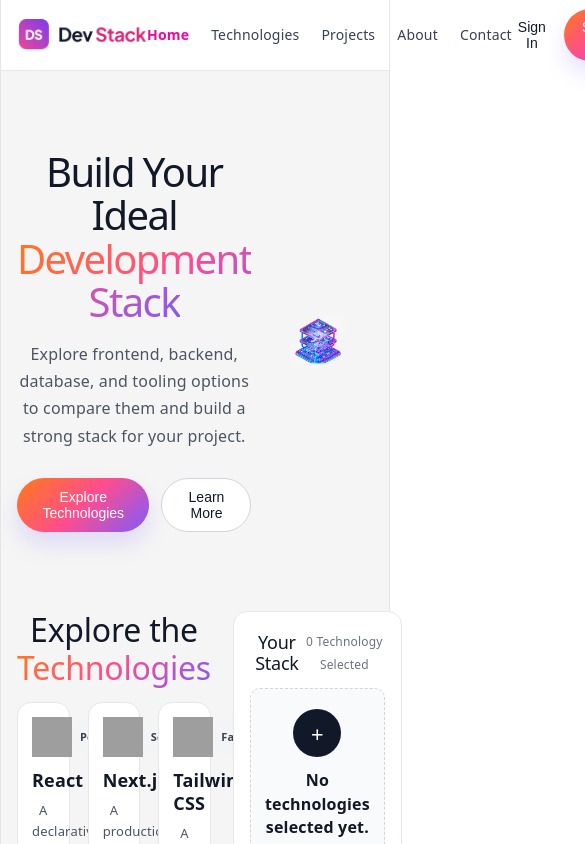
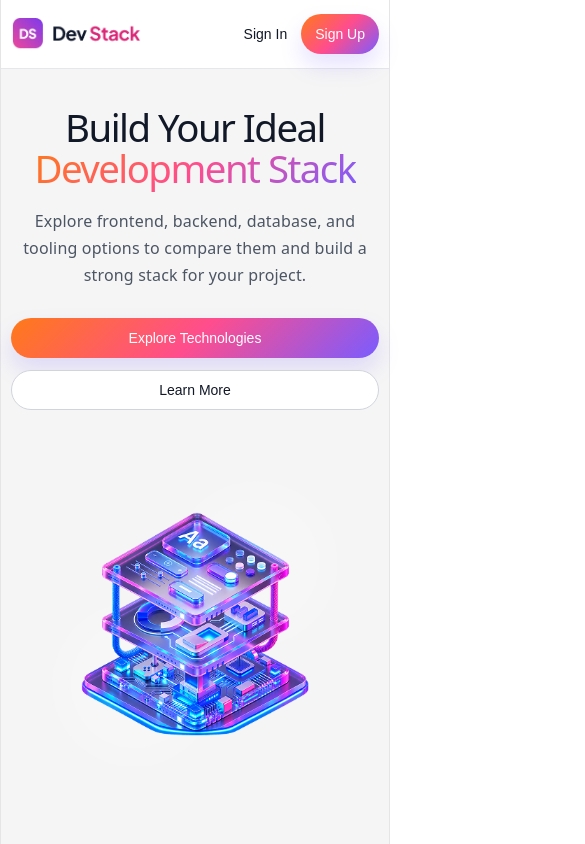
Before and after one commit to irfan0072/PH-B14-A5-Dev-Stack-Landing-Page, a React (Vite) app: page / in a window 390 px wide. Shown: the top 844 px of the page, 585 px wide, since content can reach past the window. Built offline with nearby package versions, Linux system fonts and the light colour scheme; grey boxes are pictures that could not be loaded.

Commit message:
Make layout responsive

```diff
--- a/src/App.css
+++ b/src/App.css
@@ -592,6 +592,106 @@
   gap: 18px;
 }
 
+@media (max-width: 980px) {
+  .navbar {
+    height: auto;
+    padding: 14px 0;
+    gap: 12px;
+    flex-wrap: wrap;
+  }
+
+  .main-nav {
+    order: 3;
+    width: 100%;
+    justify-content: center;
+    flex-wrap: wrap;
+  }
+
+  .hero-section,
+  .catalog-section,
+  .footer-grid {
+    grid-template-columns: 1fr;
+  }
+
+  .hero-section {
+    min-height: unset;
+    padding-top: 8px;
+  }
+
+  .tech-grid {
+    grid-template-columns: repeat(2, minmax(0, 1fr));
+  }
+
+  .stack-panel {
+    width: 100%;
+  }
+}
+
+@media (max-width: 640px) {
+  .container {
+    width: min(100% - 20px, 1200px);
+  }
+
+  .navbar {
+    justify-content: space-between;
+  }
+
+  .main-nav {
+    display: none;
+  }
+
+  .nav-actions {
+    gap: 8px;
+  }
+
+  .filled-btn,
+  .secondary-btn,
+  .primary-btn {
+    padding: 10px 14px;
+    min-height: 40px;
+  }
+
+  .hero-copy h1 {
+    font-size: 2.4rem;
+  }
+
+  .hero-buttons {
+    flex-direction: column;
+    align-items: stretch;
+  }
+
+  .tech-grid {
+    grid-template-columns: 1fr;
+  }
+
+  .section-title h2,
+  .faq-head h3 {
+    font-size: 24px;
+  }
+
+  .faq-item {
+    padding: 0 14px;
+  }
+
+  .faq-item summary {
+    padding-right: 22px;
+  }
+
+  .site-footer {
+    margin-top: 24px;
+  }
+
+  .footer-grid {
+    gap: 22px;
+    padding-top: 26px;
+  }
+
+  .footer-bottom-inner {
+    flex-direction: column;
+    align-items: flex-start;
+  }
+}
+
 @keyframes spin {
   to {
     transform: rotate(360deg);
```
